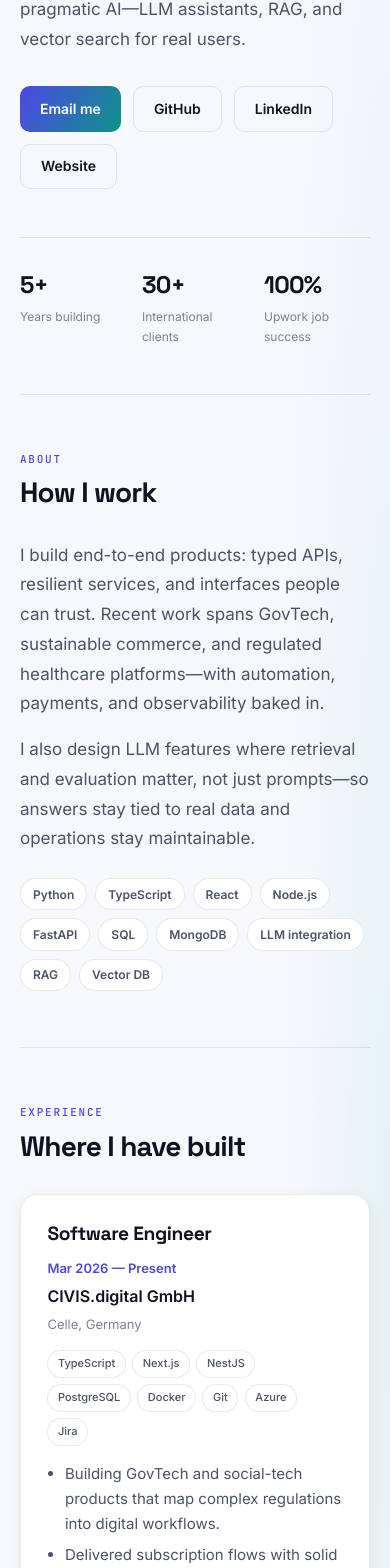
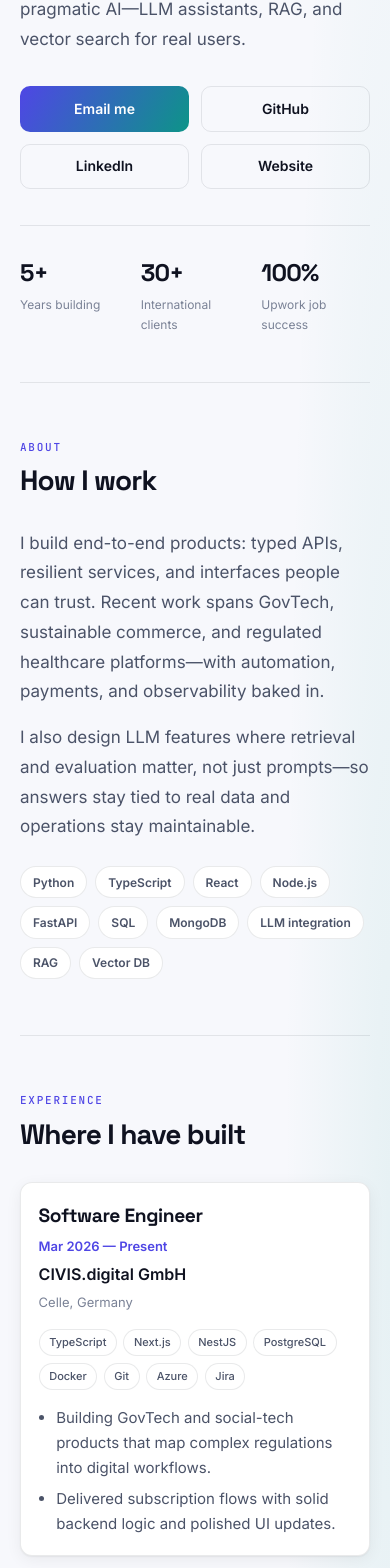
Before and after one commit to mahmudul-islam32/portfolio, a React (Create React App) app in the folder frontend/: page / in a window 390 px wide. Shown: the part 410-1978 px from the top of the page. Built offline with nearby package versions, Linux system fonts and the light colour scheme; no server answers.

Commit message:
Improve small screen layout

```diff
--- a/frontend/src/styles/portfolio.css
+++ b/frontend/src/styles/portfolio.css
@@ -1625,3 +1625,30 @@
 .blog-post .markdown-body {
   font-size: 1.0625rem;
 }
+
+/* Small screens */
+@media (max-width: 520px) {
+  .site-card {
+    padding: 1.15rem 1.1rem;
+    border-radius: var(--radius);
+  }
+
+  .site-hero__actions .site-btn {
+    flex: 1 1 calc(50% - 0.75rem);
+  }
+
+  .site-hero__stats {
+    gap: 0.75rem;
+    margin-top: 2.25rem;
+  }
+
+  .site-card__top {
+    flex-direction: column;
+    gap: 0.25rem;
+  }
+
+  .site-footer__links {
+    flex-direction: column;
+    align-items: flex-start;
+  }
+}
```
